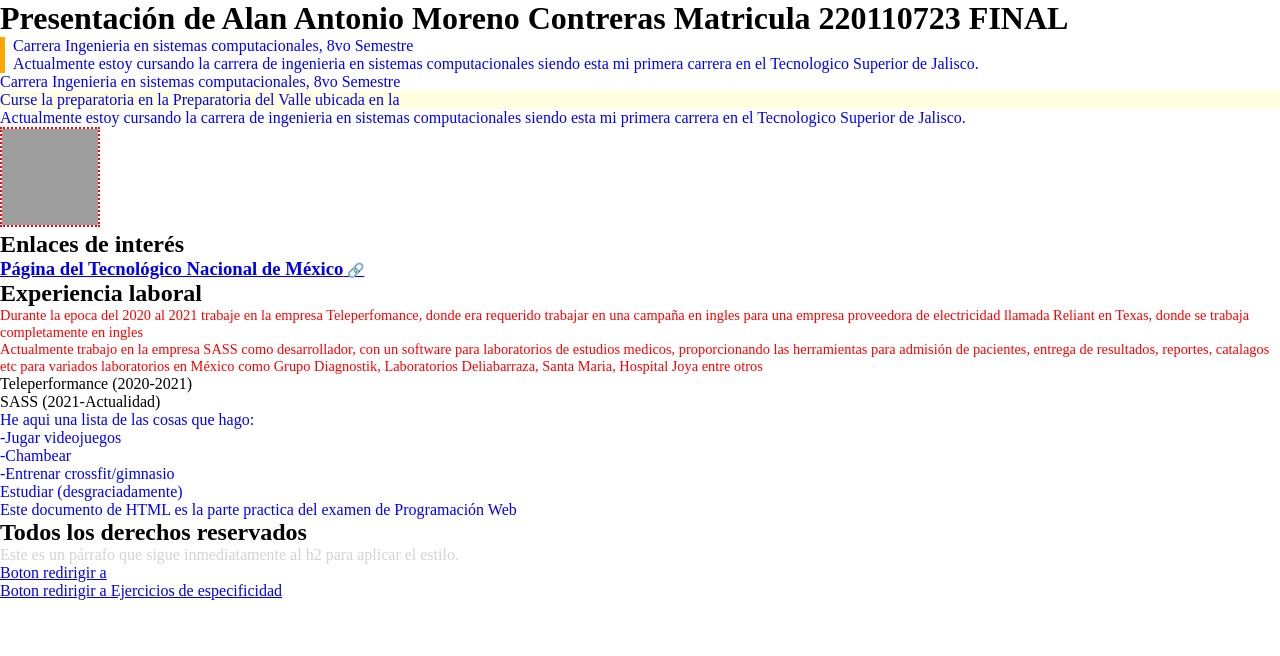
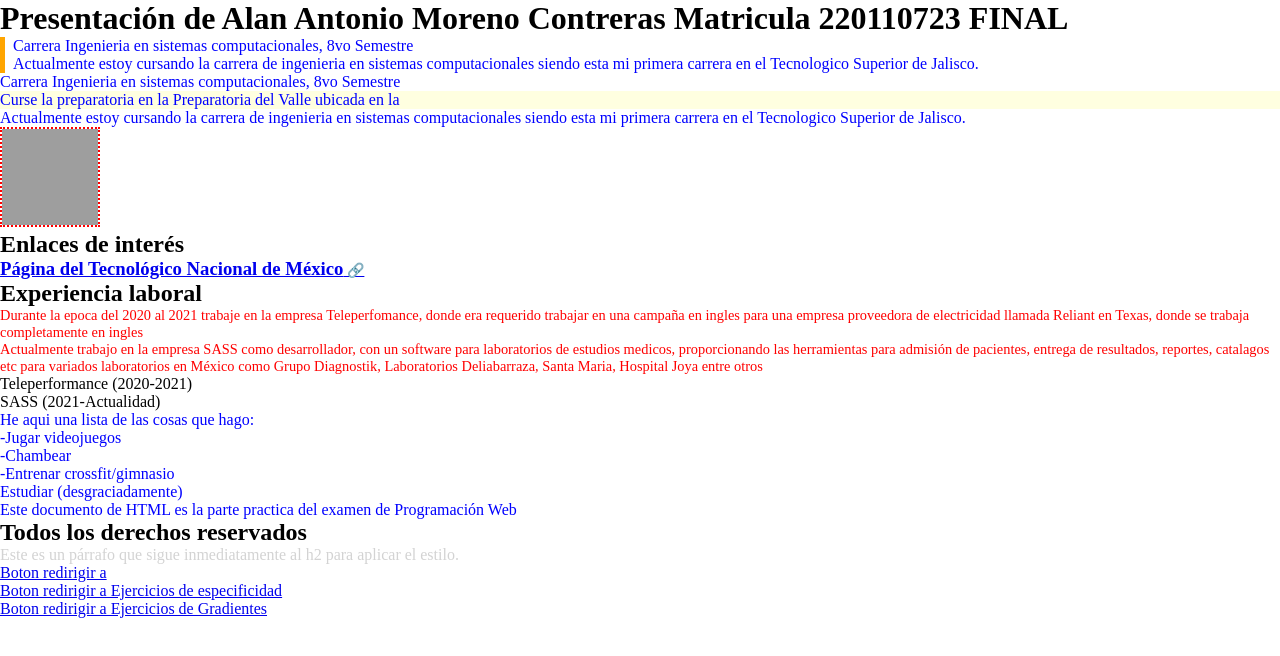
Before and after one commit to strudentss/26AProgWebAntonioMoreno, a plain HTML site: page Selectores y Combinadores en tu Currículum/curriculumAlanMoreno.html in a window 1280 px wide. Drawn offline with Linux system fonts and the light colour scheme; grey boxes are pictures that could not be loaded.

Commit message:
Nivel boton para gradiente

```diff
--- a/Selectores y Combinadores en tu Currículum/curriculumAlanMoreno.html
+++ b/Selectores y Combinadores en tu Currículum/curriculumAlanMoreno.html
@@ -82,6 +82,11 @@
             <ejercicios-especificidad></ejercicios-especificidad></a>
 
     </div>
+    <div>
+        <a href="../Practica Gradianes/index.html">Boton redirigir a Ejercicios de Gradientes
+            <ejercicios-especificidad></ejercicios-especificidad></a>
+
+    </div>
 
 </body>
 
```
